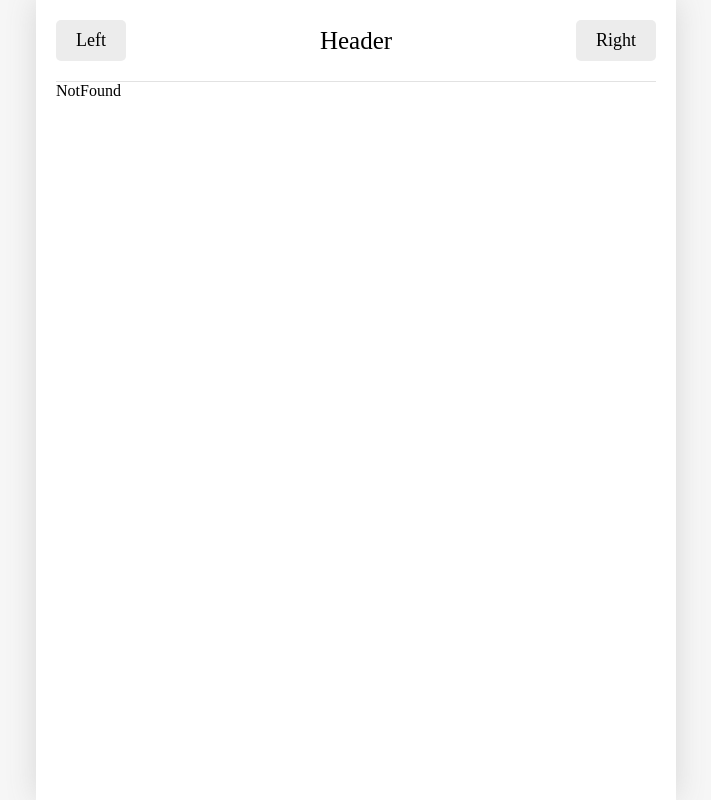
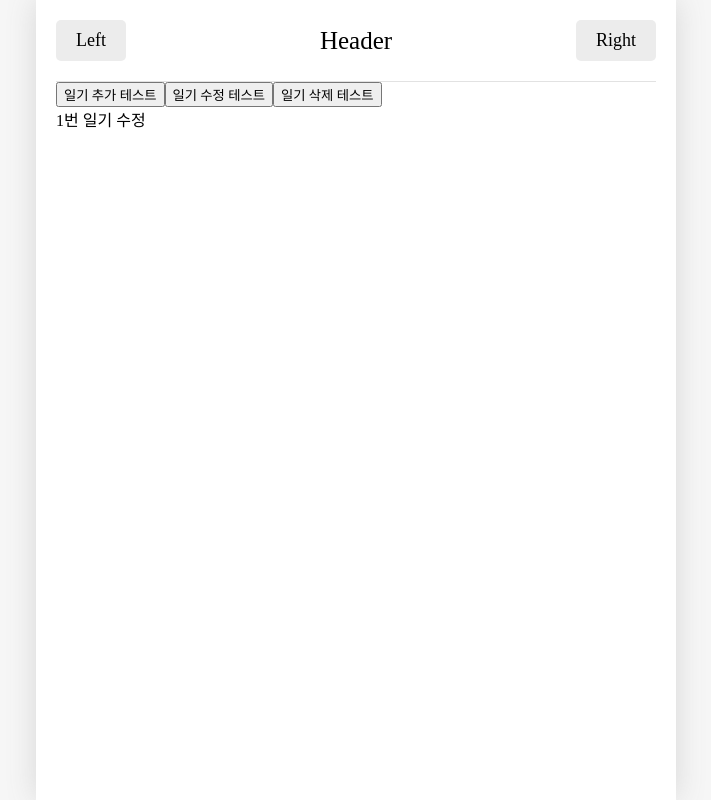
Before and after one commit to iykyk0325/emotion-diary, a React (Vite) app: page /edit/1 in a window 1280 px wide. Shown: the whole page, without its empty margins (284-995 px from the left). Built offline with nearby package versions, Linux system fonts and the light colour scheme; a web font is replaced by a local one.

Commit message:
feat: 일기 관리 기능 구현

```diff
--- a/src/App.jsx
+++ b/src/App.jsx
@@ -1,13 +1,85 @@
+import { createContext,useReducer, useRef } from "react";
 import { Route, Routes } from "react-router-dom";
 
 import Button from "./components/Button";
 import Header from "./components/Header";
 import Diary from "./pages/Diary";
+import Edit from "./pages/Edit";
 import Home from "./pages/Home";
 import New from "./pages/New";
 import NotFound from "./pages/NotFound";
 
-function App() {
+const mockData = [
+  {
+    id: 0,
+    createdDate: new Date().getTime(),
+    emotionId: 1,
+    content: "1번 일기 내용",
+  },
+  {
+    id: 1,
+    createdDate: new Date().getTime(),
+    emotionId: 2,
+    content: "2번 일기 내용",
+  },
+];
+
+const reducer = (state, action) => {
+  switch (action.type) {
+    case "CREATE":
+      return [action.data, ...state];
+    case "UPDATE":
+      return state.map((item) =>
+        parseInt(item.id) === parseInt(action.data.id) ? action.data : item,
+      );
+    case "DELETE":
+      return state.filter((item) => parseInt(item.id) !== parseInt(action.id));
+    default:
+      return state;
+  }
+};
+
+const DiaryStateContext = createContext();
+const DiaryDispatchContext = createContext();
+
+const App = () => {
+  const [data, dispatch] = useReducer(reducer, mockData);
+  const idRef = useRef(mockData.length);
+
+  // 새로운 일기 추가
+  const onCreate = (createdDate, emotionId, content) => {
+    dispatch({
+      type: "CREATE",
+      data: {
+        id: idRef.current++,
+        createdDate,
+        emotionId,
+        content,
+      },
+    });
+  };
+
+  // 기존 일기 수정
+  const onUpdate = (id, createdDate, emotionId, content) => {
+    dispatch({
+      type: "UPDATE",
+      data: {
+        id,
+        createdDate,
+        emotionId,
+        content,
+      },
+    });
+  };
+
+  // 기존 일기 삭제
+  const onDelete = (id) => {
+    dispatch({
+      type: "DELETE",
+      id,
+    });
+  };
+
   return (
     <>
       <Header
@@ -15,14 +87,40 @@
         leftChild={<Button text={"Left"} />}
         rightChild={<Button text={"Right"} />}
       />
+      <button
+        onClick={() => {
+          onCreate(new Date().getTime(), 1, "Hello World!");
+        }}
+      >
+        일기 추가 테스트
+      </button>
+      <button
+        onClick={() => {
+          onUpdate(1, new Date().getTime(), 3, "Goodbye World...");
+        }}
+      >
+        일기 수정 테스트
+      </button>
+      <button
+        onClick={() => {
+          onDelete(1);
+        }}
+      >
+        일기 삭제 테스트
+      </button>
+      <DiaryStateContext.Provider value={data}>
+        <DiaryDispatchContext.Provider value={{ onCreate, onUpdate, onDelete }}>
           <Routes>
             <Route path="/" element={<Home />} />
             <Route path="/new" element={<New />} />
             <Route path="/diary/:id" element={<Diary />} />
+            <Route path="/edit/:id" element={<Edit />} />
             <Route path="*" element={<NotFound />} />
           </Routes>
+        </DiaryDispatchContext.Provider>
+      </DiaryStateContext.Provider>
     </>
   );
-}
+};
 
 export default App;
--- /dev/null
+++ b/src/pages/Edit.jsx
@@ -0,0 +1,10 @@
+import { useParams } from "react-router-dom";
+
+const Edit = () => {
+  const params = useParams();
+  console.log(params);
+
+  return <div>{params.id}번 일기 수정</div>;
+};
+
+export default Edit;
```
Lines whose indentation alone changed are shown as unchanged.
